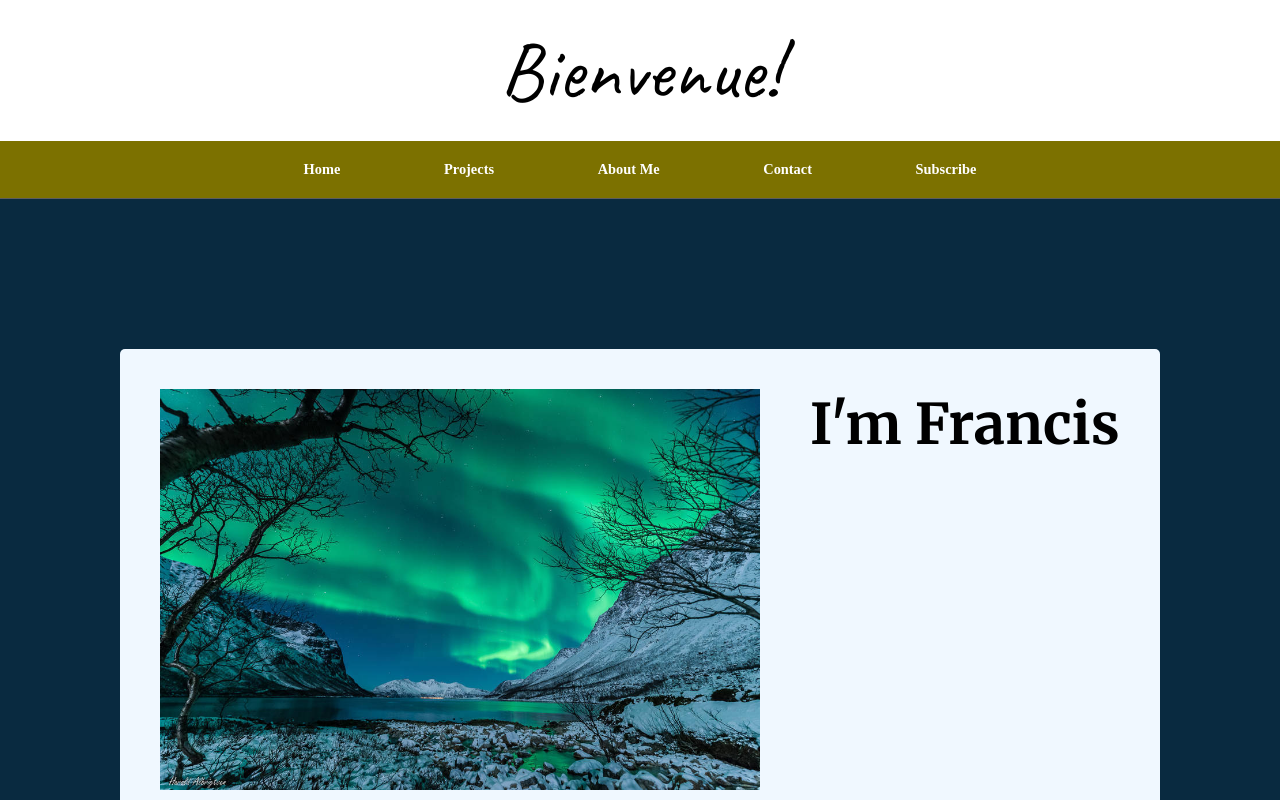
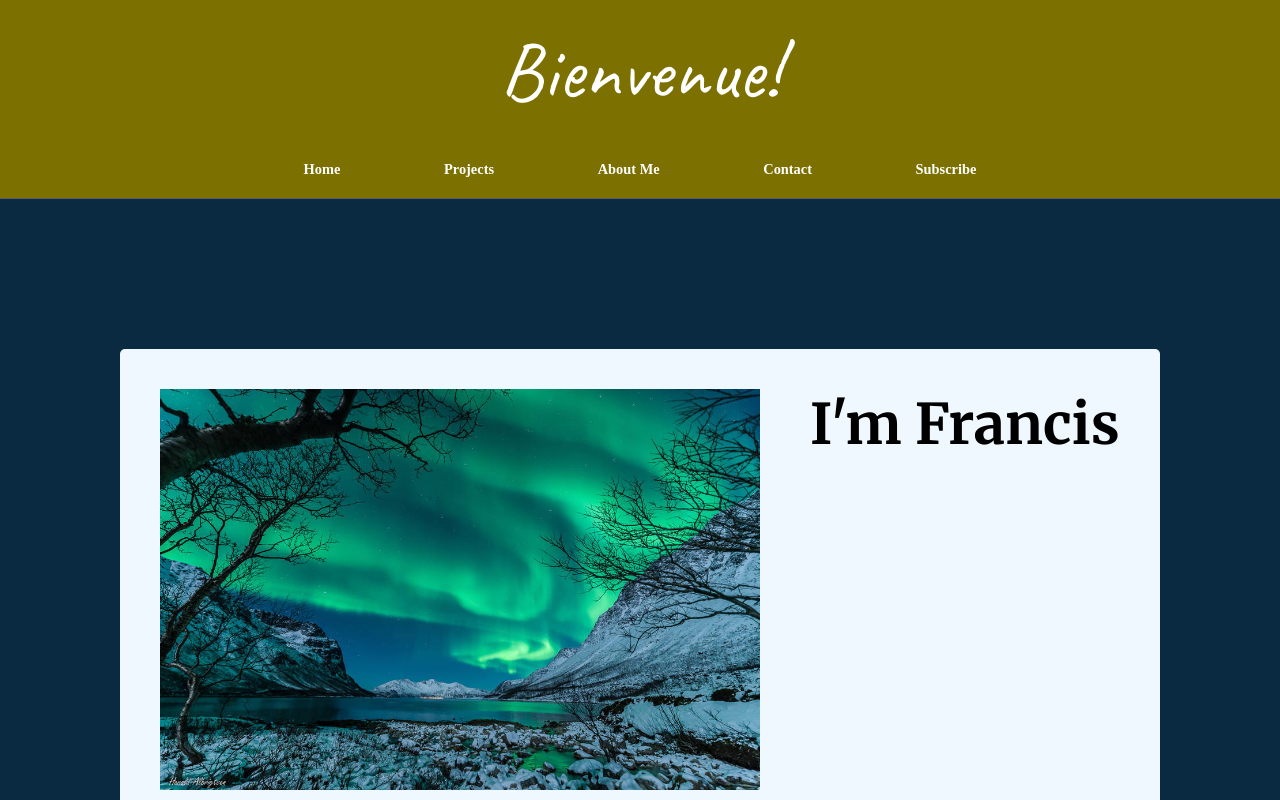
Before and after one commit to francisisip/portfolio, a plain HTML site: page index.html in a window 1280 px wide. Shown: the top 800 px of the page. Drawn offline with Linux system fonts and the light colour scheme; a web font is replaced by a local one.

Commit message:
minor color change

```diff
--- a/styles/homepage.css
+++ b/styles/homepage.css
@@ -25,8 +25,8 @@ a, a:visited, a:hover, a:active {
 
 #top-navbar {
     position: sticky;
-    background-color: white;
-    color: black;
+    background-color: var(--secondary);
+    color: white;
 }
 
 #navbar {
```
